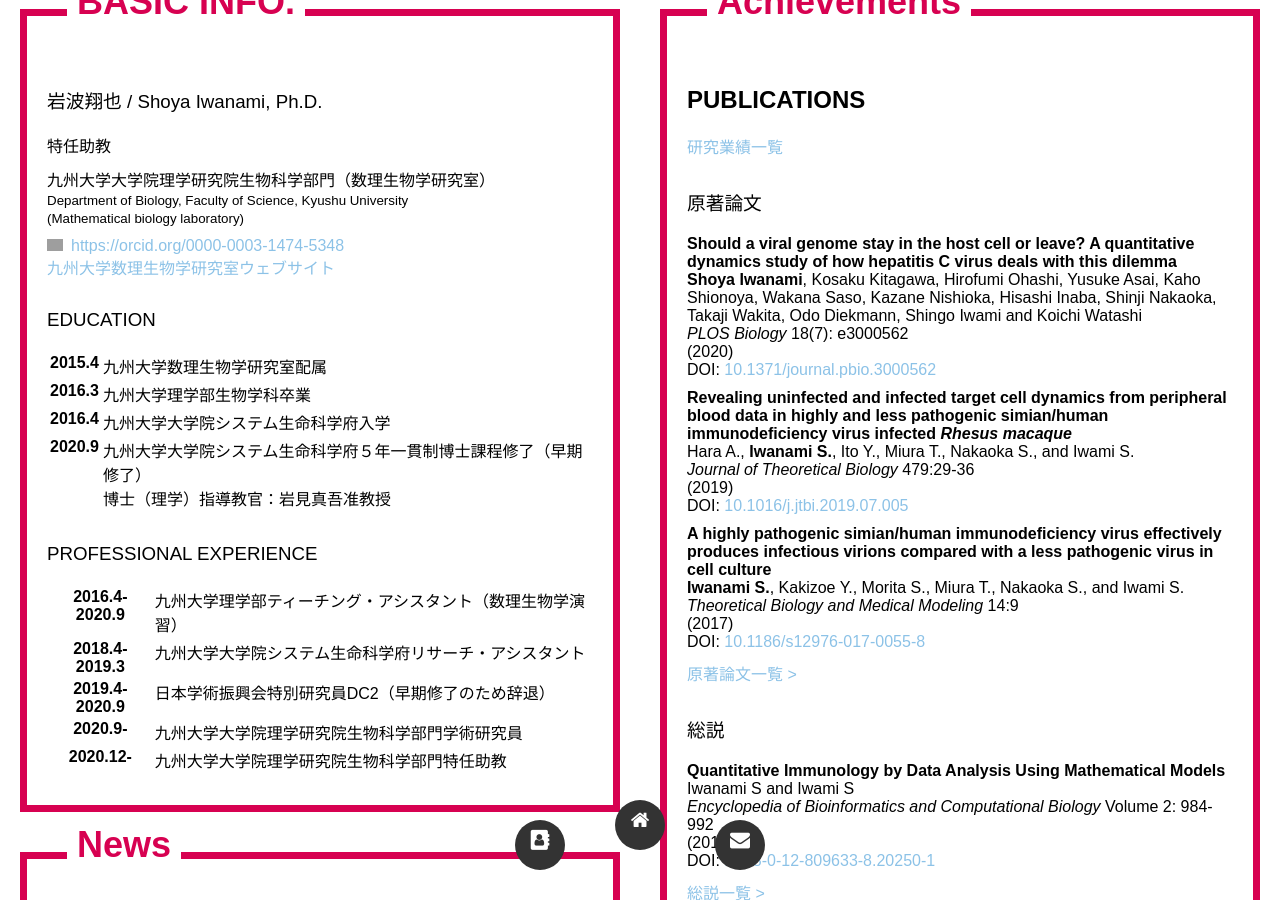
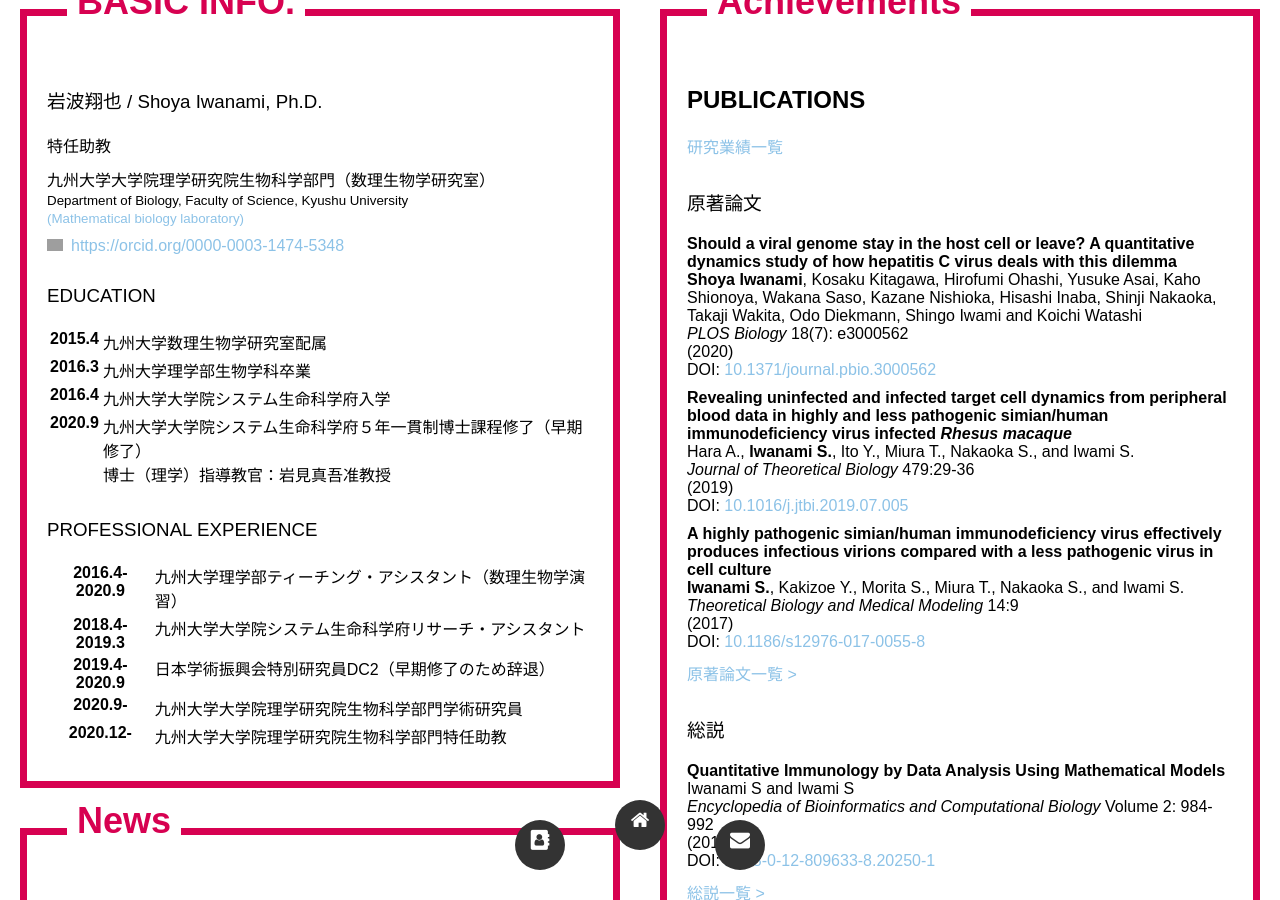
Before and after one commit to iwanaminami/iwanaminami.github.io, a Jekyll site: the page built from index.md, in a window 1280 px wide and 900 px high, scrolled down 1349 px. Built offline with Jekyll 4.4.1, drawn with Linux system fonts in a browser that asks for light colours; nearby versions of some CDN libraries; grey boxes are pictures that could not be loaded.

Commit message:
Update basicinfo2.html

```diff
--- a/_includes/basicinfo2.html
+++ b/_includes/basicinfo2.html
@@ -5,10 +5,9 @@
     <p>特任助教</p>
     <p>
       九州大学大学院理学研究院生物科学部門（数理生物学研究室）<br>
-      <small>Department of Biology, Faculty of Science, Kyushu University<br>(Mathematical biology laboratory)</small>
+      <small>Department of Biology, Faculty of Science, Kyushu University<br><a href="http://bio-math10.biology.kyushu-u.ac.jp/">(Mathematical biology laboratory)</a></small>
     </p>
     {% include orcid.html %}
-    <a href="http://bio-math10.biology.kyushu-u.ac.jp/">九州大学数理生物学研究室ウェブサイト</a>
     <h3>EDUCATION</h3>
     <table>
       <tr>
```
